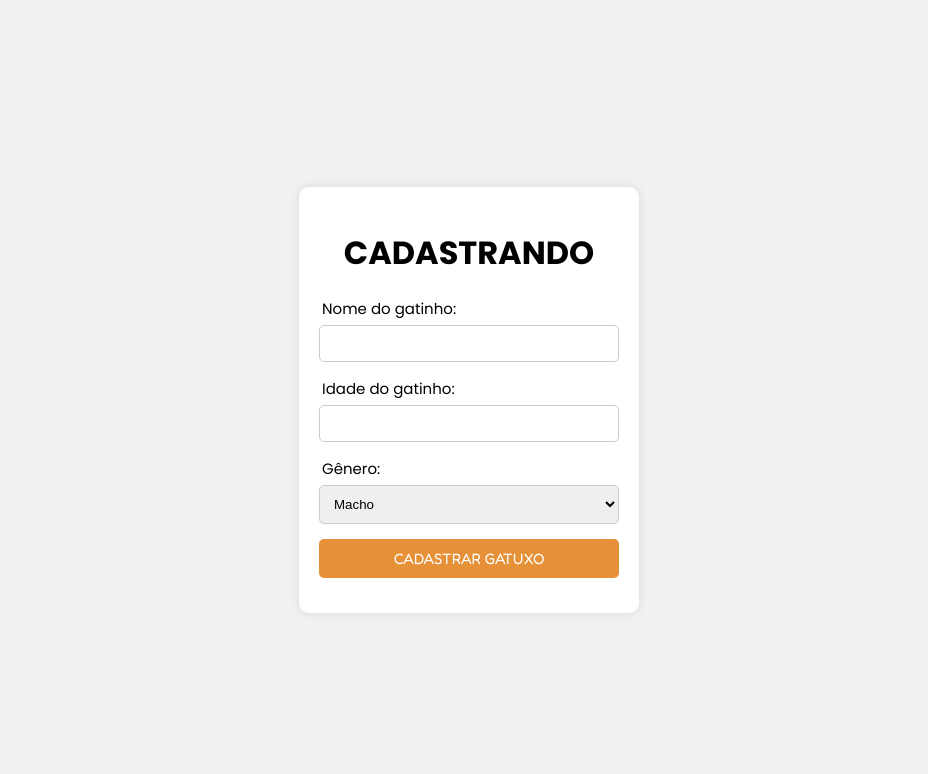
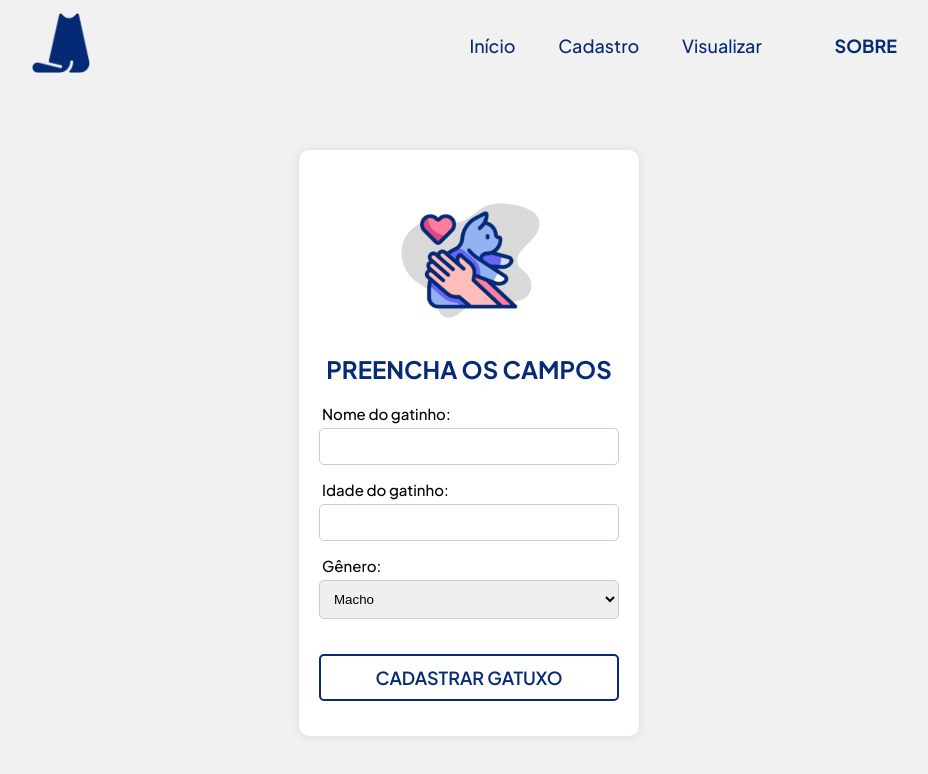
Before and after one commit to sofiasaless/cats-API, a plain HTML site: page frontEnd/register/register.html in a window 1280 px wide. Shown: the whole page, without its empty margins (171-1099 px from the left). Drawn offline with Linux system fonts and the light colour scheme; files whose address does not match are found by name.

Commit message:
página de cadastro atualizada

```diff
--- a/frontEnd/register/register.html
+++ b/frontEnd/register/register.html
@@ -4,14 +4,31 @@
     <meta charset="UTF-8">
     <meta name="viewport" content="width=device-width, initial-scale=1.0">
     <link rel="stylesheet" href="style.css">
+    <!-- <link rel="stylesheet" href="../style.css"> -->
     <title>Cadastrar Gatuxo</title>
 </head>
 <body>
+    <nav>
+        <div class="nav-logo">
+            <img src="../svg/img/logo-header.png">
+        </div>
+        <div class="navbar">
+            <ul>
+                <li><a href="../index.html">Início</a></li>
+                <li><a href="register/register.html">Cadastro</a></li>
+                <li><a href="#">Visualizar</a></li>
+                <li><a id="about" href="#">Sobre</a></li>
+            </ul>
+        </div>
+    </nav>
 
+    <header>
         <div id="container">
             <form id="cat-save-form">
-            <h1>Cadastrando</h1>
-            <span id="alerta"></span>
+                <div class="logo-form">
+                    <img src="../svg/img/logo-register.png">
+                </div>
+                <h2>Preencha os campos</h2>
                 <label for="name">Nome do gatinho:</label>
                 <input type="text" maxlength="20" id="name" name="name">
 
@@ -27,6 +44,7 @@
                 <button id="register" type="submit">Cadastrar gatuxo</button>
             </form>
         </div>
+    </header>
 
     <script src="assets/script.js"></script>
 
--- a/frontEnd/register/style.css
+++ b/frontEnd/register/style.css
@@ -1,49 +1,113 @@
 @charset "UTF-8";
-@import url('https://fonts.googleapis.com/css2?family=Poppins:ital,wght@0,100;0,200;0,300;0,400;0,500;0,600;0,700;0,800;0,900;1,100;1,200;1,300;1,400;1,500;1,600;1,700;1,800;1,900&display=swap');
-@import url('https://fonts.googleapis.com/css2?family=Fredoka:wght@300..700&display=swap');
+@import url('https://fonts.googleapis.com/css2?family=Plus+Jakarta+Sans:ital,wght@0,200..800;1,200..800&display=swap');
+@import url('https://fonts.googleapis.com/css2?family=Montserrat+Alternates:ital,wght@0,100;0,200;0,300;0,400;0,500;0,600;0,700;0,800;0,900;1,100;1,200;1,300;1,400;1,500;1,600;1,700;1,800;1,900&family=Righteous&display=swap');
+
+* {
+    margin: 0;
+    box-sizing: border-box;
+}
 
 :root {
-    --font-labels: 'Poppins', sans-serif;
+    --first-color: #062a75;
+    --second-color: #f1f1f1;
+    --title: "Righteous", sans-serif;
+    --others: "Plus Jakarta Sans", sans-serif;
 }
 
 body {
-    background-color: #f1f1f1;
+    font-family: "Plus Jakarta Sans", sans-serif;
+    font-weight: 500;
+    background-color: var(--second-color);
+}
+
+nav {
+    display: flex;
+    flex-flow: row wrap;
+    height: 90px;
+    justify-content: center;
+    align-items: center;
+    position: fixed;
+    width: 100%;
+}
+
+.nav-logo {
+    flex: 10%;
+    margin-left: 15%;
+    text-align: left;
+}
+
+.nav-logo img {
+    margin: 10px;
+    width: 60px;
+}
+
+.navbar {
+    display: flex;
+    flex: 60%;
+    margin-right: 15%;
+    justify-content: right;
+    align-items: center;
+    text-align: center;
+    justify-items: center;
+}
+
+ul {
+    padding: 0;
+}
+
+ul li {
+    display: inline;
+}
+
+ul li a {
+    text-decoration: none;
+    color: var(--first-color);
+    font-size: 18px;
+    margin: 20px;
+}
+
+a:hover {
+    border-bottom: 3px solid var(--first-color);
+}
+
+#about {
+    font-weight: 700;
+    text-transform: uppercase;
+    margin-left: 50px;
+}
+
+
+header {
     display: flex;
     justify-content: center;
     align-items: center;
-    font-family: 'Poppins', sans-serif;
+    padding-top: 85px;
     height: 100vh;
-    margin: 0;
-}
-
-.alerta {
-    background-color: #ea4335;
-    font-size: 11px;
-    font-family:Verdana, Geneva, Tahoma, sans-serif;
-    padding: 5px;
-    margin-bottom: 7px;
-    color: white;
-    text-align: center;
-}
-
-div {
-    background-color: white;
-    padding: 20px;
-    border-radius: 10px;
-    box-shadow: 0 0 10px rgba(0, 0, 0, 0.1);
-    width: 300px;
-    margin: 10px;
 }
 
 form {
     display: flex;
     flex-direction: column;
+    padding: 20px;
+    background-color: white;
+    box-shadow: 0 0 10px rgba(0, 0, 0, 0.1);
+    border-radius: 10px;
 }
 
-h1 {
+.logo-form {
+    text-align: center;
+    width: 300px;
+}
+
+.logo-form img {
+    width: 60%;
+}
+
+h2 {
     margin-bottom: 20px;
     text-align: center;
     text-transform: uppercase;
+    color: #062a75;
 }
 
 label {
@@ -60,15 +124,21 @@ input, select, button {
 }
 
 button {
-    background-color: #e69138;
-    color: white;
-    border: none;
+    margin-top: 20px;
+    background-color: white;
+    border: 2px solid #062a75;
+    color: #062a75;
     cursor: pointer;
-    font-size: 15px;
-    font-family: 'Fredoka', sans-serif;
+    font-size: 18px;
+    font-weight: 600;
+    font-family: var(--others);
     text-transform: uppercase;
+    transition: all 0.4s ease;
+
 }
 
 button:hover {
-    background-color: #b45f06;
+    background-color: #062a75;
+    color: white;
+    transition: ease;
 }
```
Lines whose indentation alone changed are shown as unchanged.
